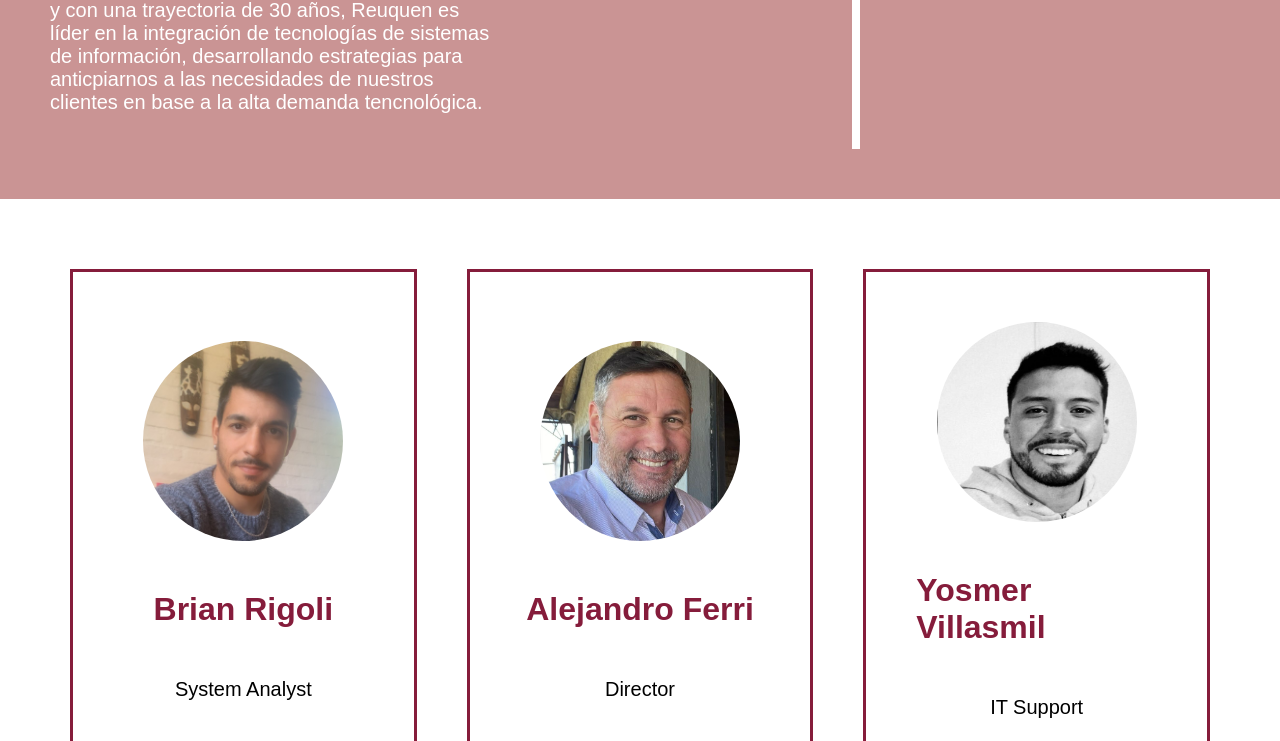
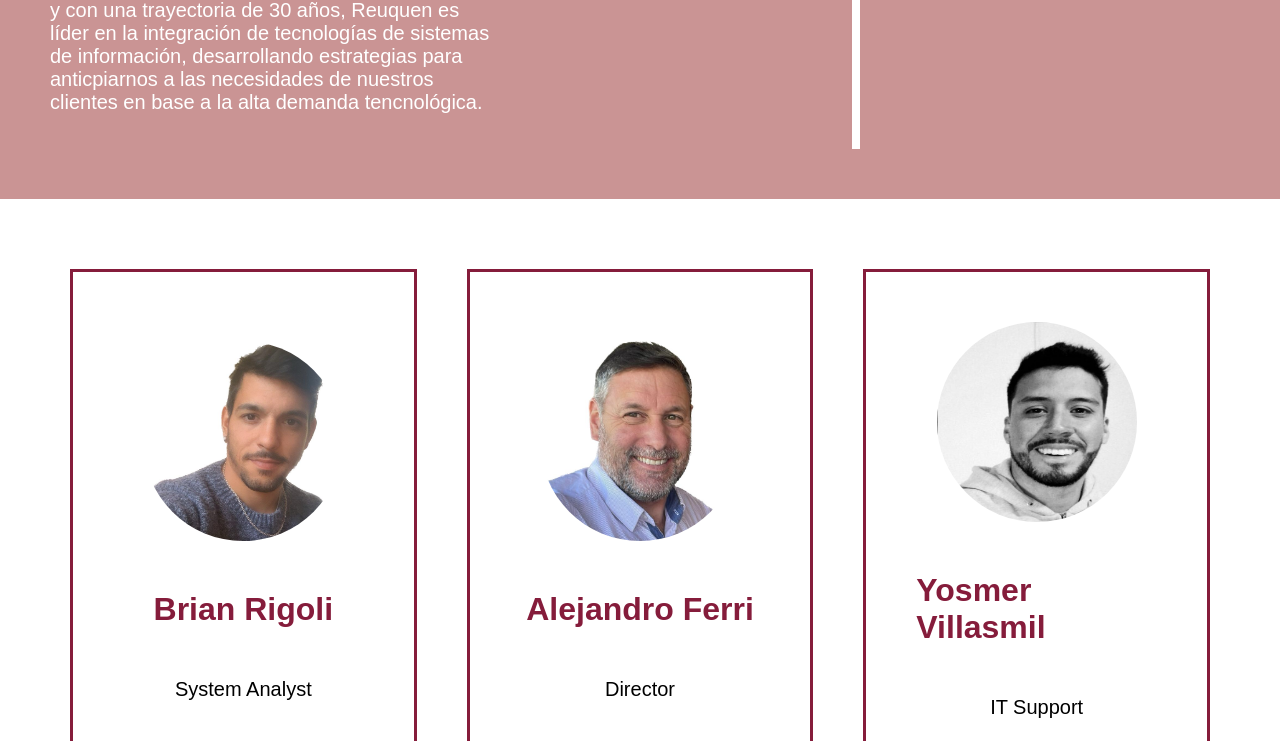
Before and after one commit to brianrigo/PreEntrega2-Rigoli, a plain HTML site: page nosotros.html in a window 1280 px wide. Shown: the part 484-1225 px from the top of the page. Drawn offline with Linux system fonts and the light colour scheme.

```diff
--- a/nosotros.html
+++ b/nosotros.html
@@ -40,7 +40,7 @@
         <section class="user_info">
             <article class="article_info">
                 <figure class="img_contenedor">
-                    <img class="img_fotocarnet" src="./img/equipo-1.jpg" alt="">
+                    <img class="img_fotocarnet" src="./img/equipo-1_b.jpeg" alt="">
                 </figure>
                 <h3 class="nombre_empleado">Brian Rigoli</h3>
                     <p class="puesto">System Analyst</p>
@@ -50,7 +50,7 @@
             </article>
             <article class="article_info">
                 <figure class="img_contenedor">
-                    <img class="img_fotocarnet" src="./img/equipo-2.jpg" alt="">
+                    <img class="img_fotocarnet" src="./img/equipo-2_b.jpeg" alt="">
                 </figure>
                 <h3 class="nombre_empleado">Alejandro Ferri</h3>
                 <p class="puesto">Director</p>
```
Also changed, not shown: img/Clientes/costa_colonia.png (added), img/Clientes/estudio_terrasol.png (added), img/Clientes/hotel_italiano.png (added), img/Clientes/inmo_terrasol.png (added), img/Clientes/inmove.png (added), img/Clientes/sienz.png (added), img/equipo-1_b.jpeg (added), img/equipo-2_b.jpeg (added).
